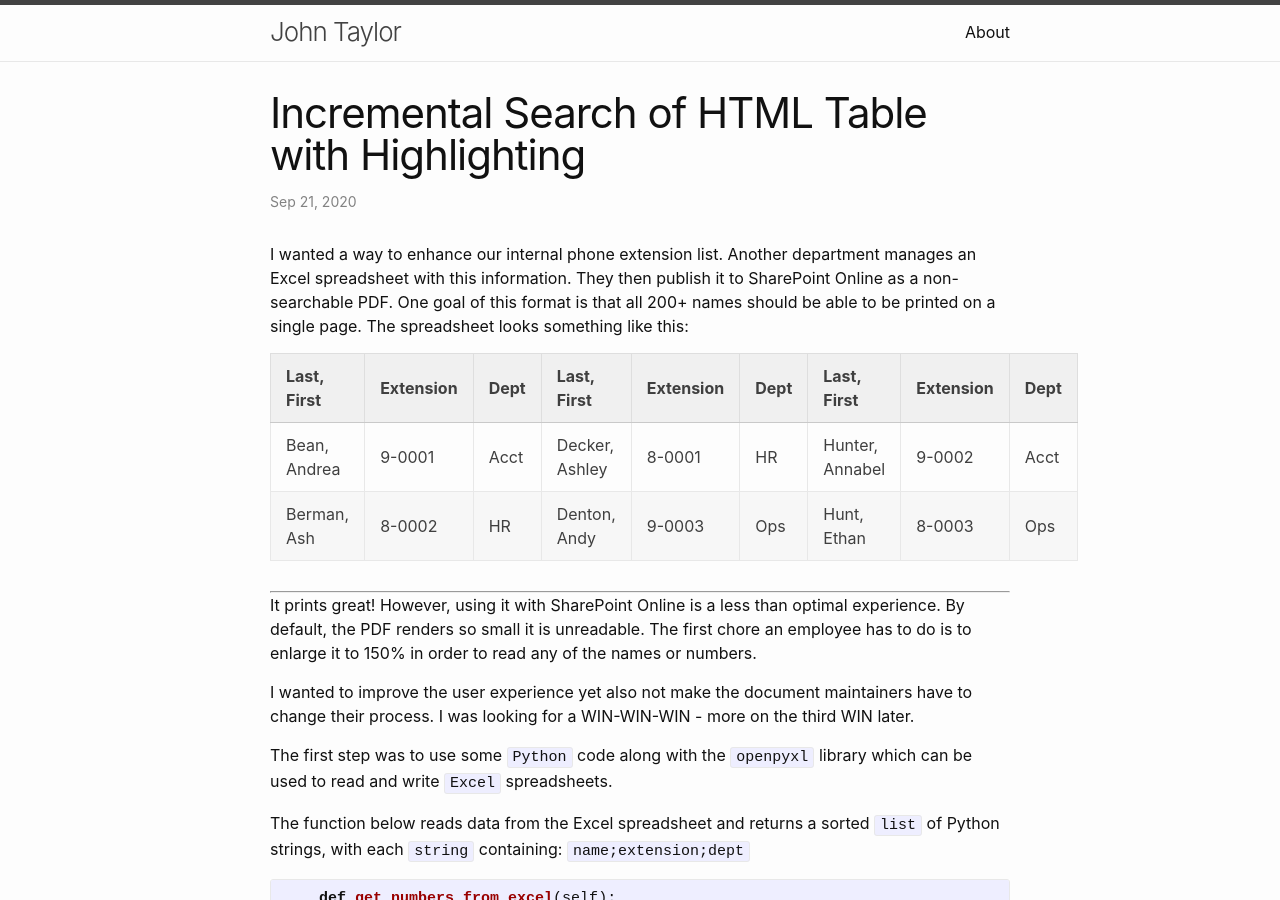
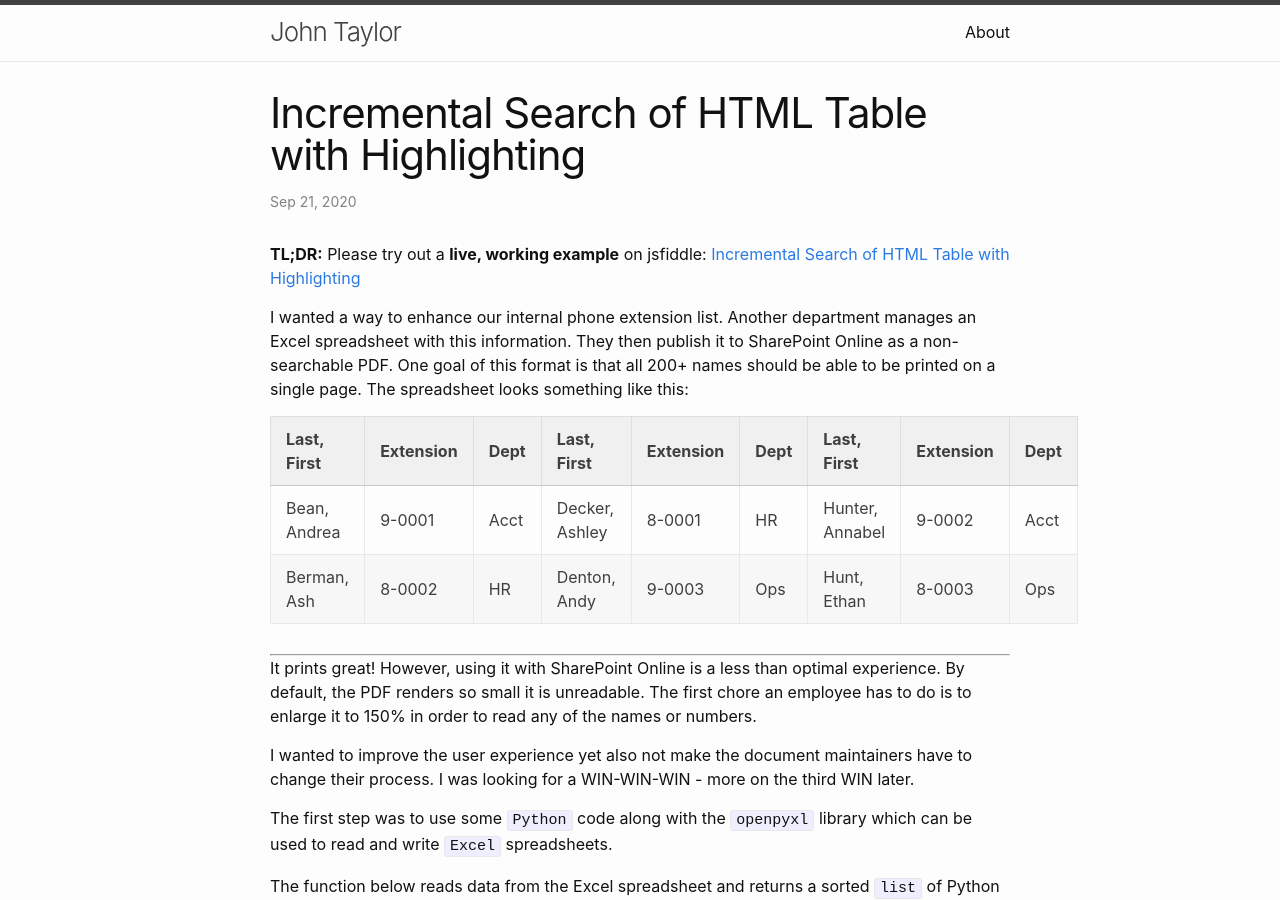
Before and after one commit to jftuga/blog, a Jekyll site: the page built from _posts/2020-09-21--Incremental-Search-of-HTML-Table-with-Highlighting.md, in a window 1280 px wide and 900 px high. Built offline with Jekyll 4.4.1, drawn with Linux system fonts in a browser that asks for light colours.

Commit message:
added TLDR

```diff
--- a/_posts/2020-09-21--Incremental-Search-of-HTML-Table-with-Highlighting.md
+++ b/_posts/2020-09-21--Incremental-Search-of-HTML-Table-with-Highlighting.md
@@ -4,6 +4,8 @@ title: "Incremental Search of HTML Table with Highlighting"
 date: 2020-09-21
 categories: javascript programming
 ---
+
+**TL;DR:** Please try out a **live, working example** on jsfiddle: [Incremental Search of HTML Table with Highlighting](https://jsfiddle.net/jftuga/L3oxtsz2/19/)
 
 I wanted a way to enhance our internal phone extension list.  Another department manages an Excel spreadsheet with this information. They then publish it to SharePoint Online as a non-searchable PDF.  One goal of this format is that all 200+ names should be able to be printed on a single page. The spreadsheet looks something like this:
 
```
